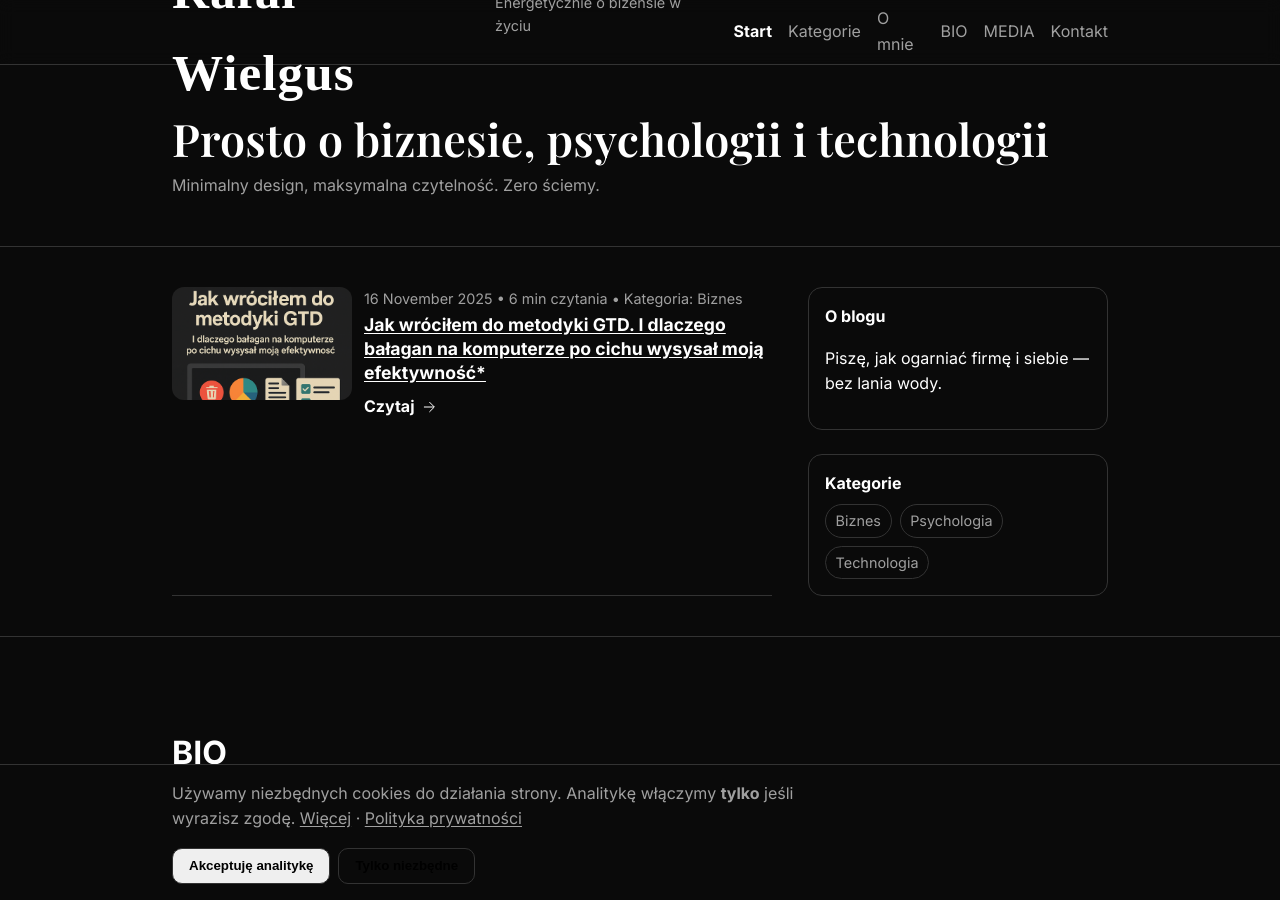
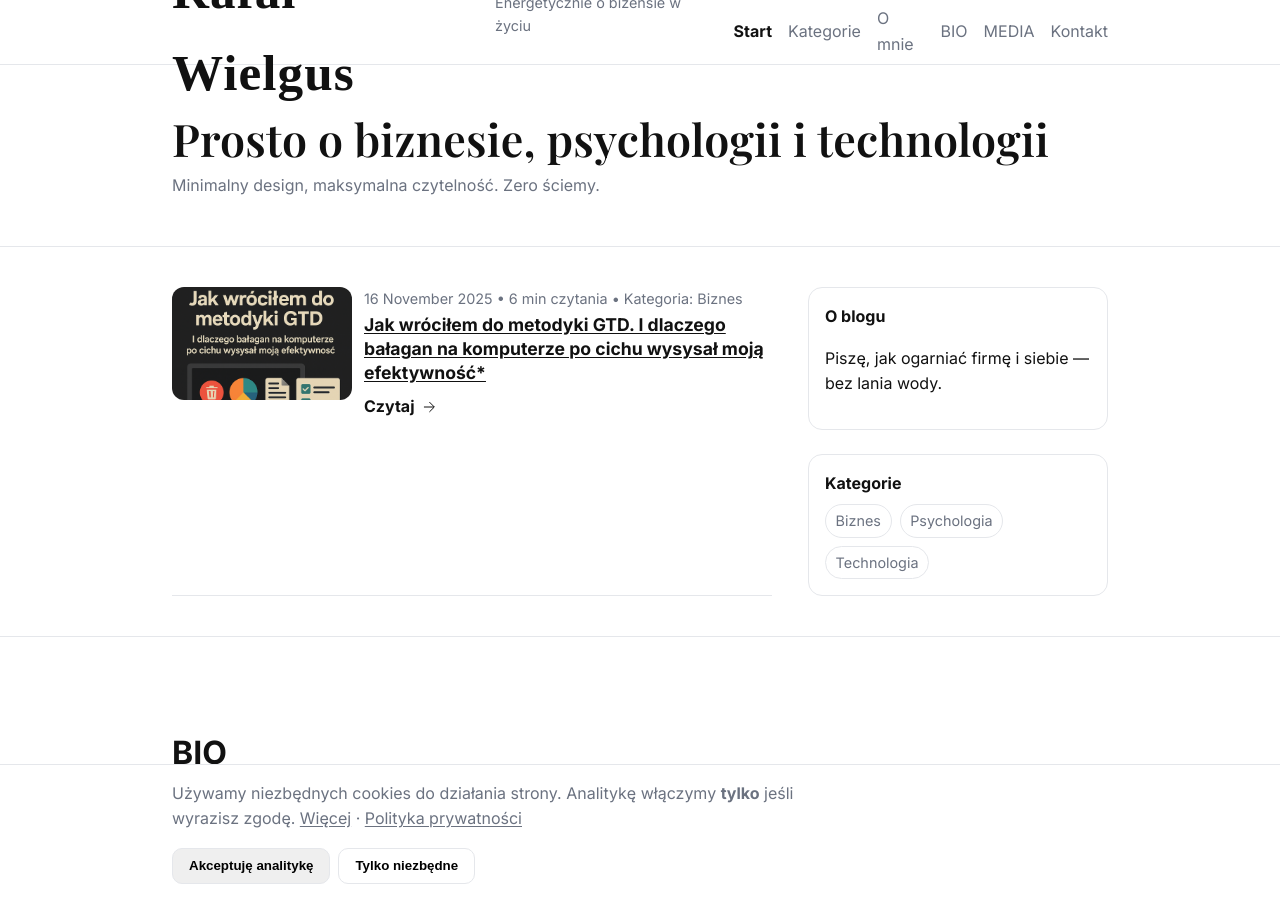
Before and after one commit to Rafson83/rafalwielgus.github.io, a Jekyll site: the page built from index.md, in a window 1280 px wide and 900 px high. Built offline with Jekyll 4.4.1, drawn with Linux system fonts in a browser that asks for light colours; some web fonts are replaced.

Commit message:
Zmiana na jasny tryb i poprawka zamykajcego div w formularzu kontaktowym

```diff
--- a/assets/style.css
+++ b/assets/style.css
@@ -3,12 +3,12 @@
 /* ========================================================== */
 
 :root {
-  /* Tło i Tekst (Ciemny Tryb - Domyślne) */
-  --bg: #0a0a0a;
-  --text: #ffffff;
-  --muted: #a0a0a0;
-  --accent: #ffffff;
-  --border: #333333;
+  /* Tło i Tekst (Jasny Tryb - Domyślne) */
+  --bg: #ffffff;
+  --text: #111111;
+  --muted: #6b7280;
+  --accent: #0f172a;
+  --border: #e5e7eb;
 
   /* Warianty kolorów dla Menu Off-Canvas (Zawsze jasne dla kontrastu) */
   --bg-menu: #ffffff;
```
Also changed, not shown: contact.md (+1 -0 lines).
